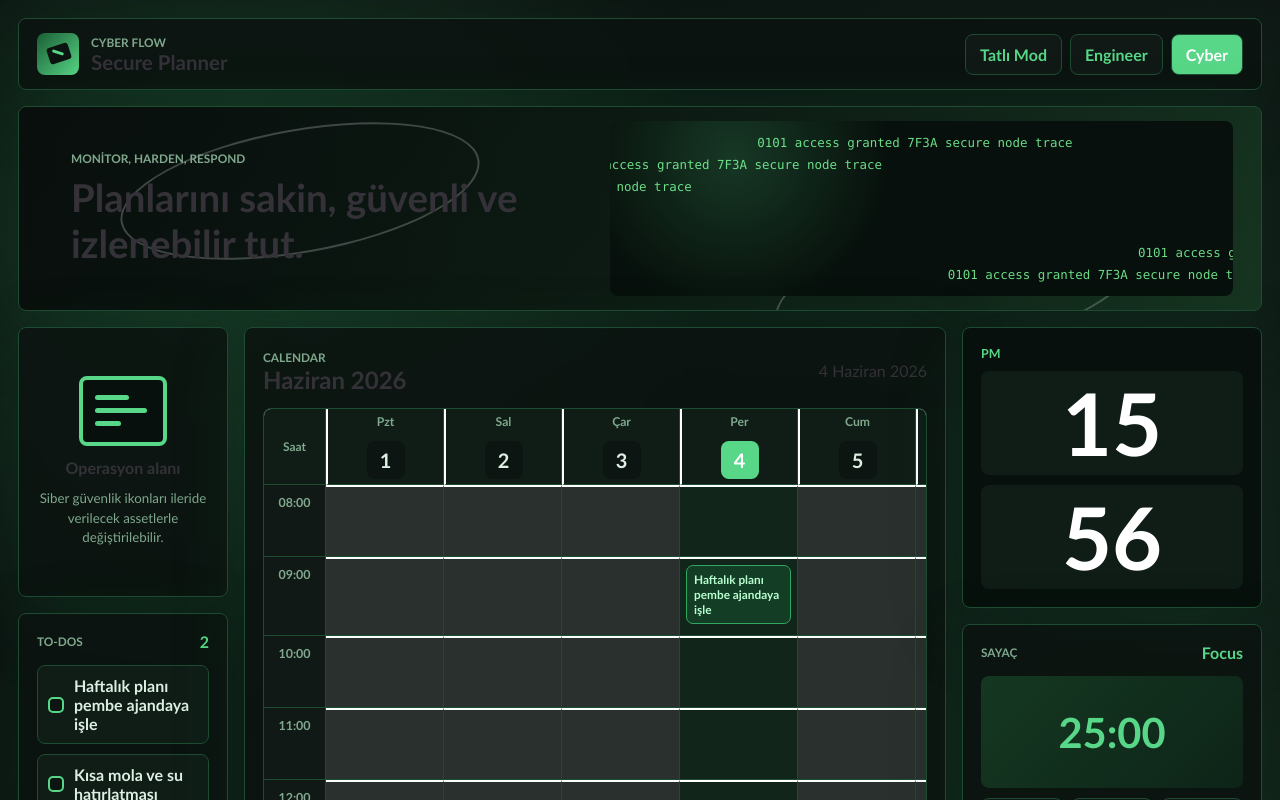
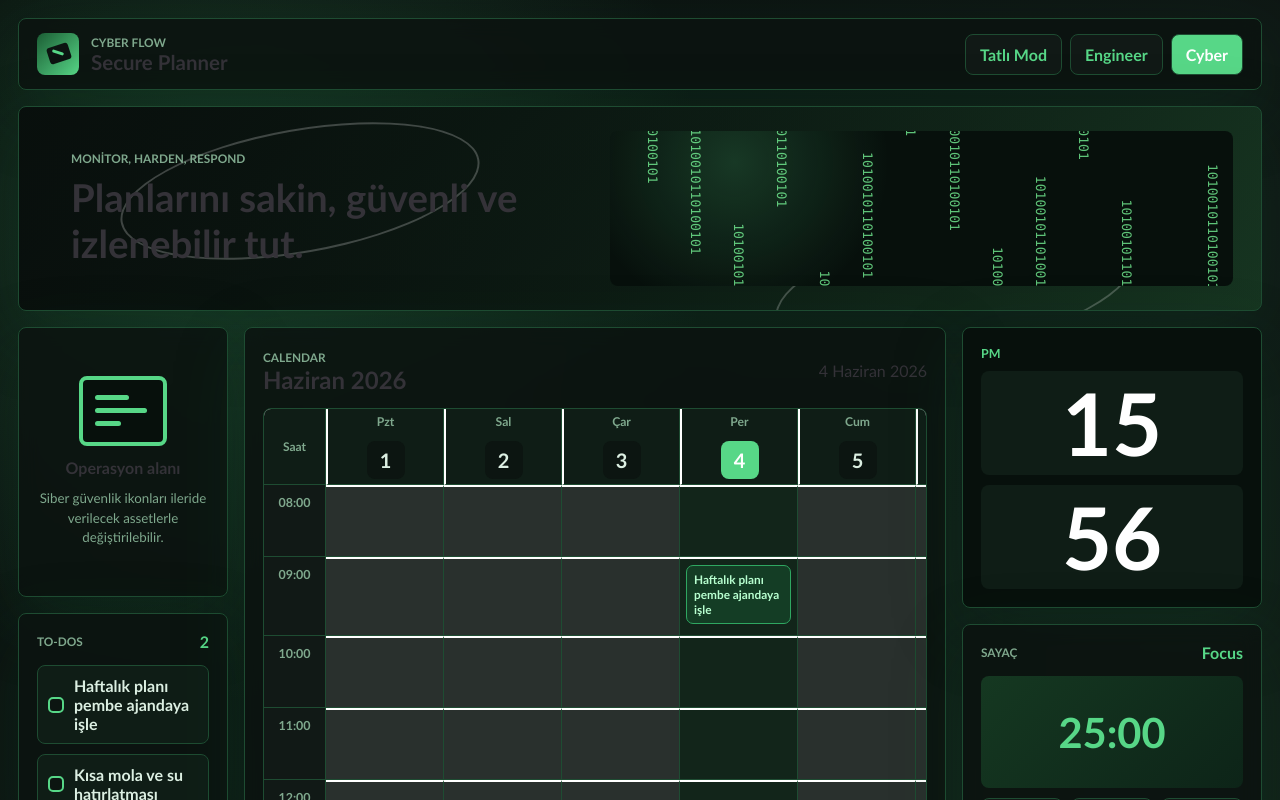
Before and after one commit to BlacxRabbit/Planner, a React (Vite) app: page / in a window 1280 px wide. Both pictures are taken after a click on the button "Cyber". Shown: the top 800 px of the page. Built offline with nearby package versions, Linux system fonts and the light colour scheme.

Commit message:
Tune engineer and cyber themes

```diff
--- a/src/main.jsx
+++ b/src/main.jsx
@@ -493,8 +493,8 @@ function ThemeVisual({ theme }) {
   if (theme === "cyber") {
     return (
       <div className="cover-visual cyber-visual" aria-hidden="true">
-        {Array.from({ length: 7 }, (_, index) => (
-          <span key={index}>0101 access granted 7F3A secure node trace</span>
+        {Array.from({ length: 14 }, (_, index) => (
+          <span key={index}>1010010110100101</span>
         ))}
       </div>
     );
--- a/src/styles.css
+++ b/src/styles.css
@@ -70,32 +70,33 @@ button {
 }
 
 .theme-engineer {
-  --ink: #26313f;
-  --muted: #6d7b8a;
-  --line: #cfd9e3;
-  --pink-50: #eef4f8;
-  --pink-100: #dce8f1;
-  --pink-200: #9eb6cc;
-  --pink-400: #4f80a7;
-  --rose: #2d668d;
-  --cream: #f8fbfd;
-  --lilac: #dfe9f2;
-  --shadow: 0 22px 70px rgba(42, 74, 103, 0.14);
+  --ink: #e4edf4;
+  --muted: #94a8b8;
+  --line: #33485b;
+  --pink-50: #172432;
+  --pink-100: #23394b;
+  --pink-200: #6285a0;
+  --pink-400: #7fa6c4;
+  --rose: #9cc4df;
+  --cream: #111b25;
+  --lilac: #1b2f41;
+  --shadow: 0 22px 70px rgba(10, 24, 38, 0.28);
   --page-bg:
-    radial-gradient(circle at 18% 16%, rgba(155, 181, 203, 0.34), transparent 27%),
-    linear-gradient(135deg, #f7fafc 0%, #eef4f8 48%, #dce8f1 100%);
+    radial-gradient(circle at 18% 16%, rgba(127, 166, 196, 0.2), transparent 28%),
+    linear-gradient(135deg, #0d141c 0%, #162331 48%, #24394b 100%);
   --cover-bg:
-    linear-gradient(90deg, rgba(255, 255, 255, 0.88), rgba(238, 244, 248, 0.54)),
-    linear-gradient(135deg, #e4edf4, #b9cad8 48%, #f8fbfd);
-  --card-bg: rgba(255, 255, 255, 0.9);
-  --rail-bg: linear-gradient(180deg, rgba(238, 244, 248, 0.94), rgba(255, 255, 255, 0.86));
-  --header-bg: #eef4f8;
-  --cell-hover: #f2f7fa;
-  --pill-bg: #dfeaf2;
-  --pill-border: #b9cad8;
-  --pill-text: #244e6d;
+    linear-gradient(90deg, rgba(13, 20, 28, 0.82), rgba(35, 57, 75, 0.5)),
+    linear-gradient(135deg, #111b25, #24394b 48%, #0f1720);
+  --card-bg: rgba(20, 31, 42, 0.9);
+  --rail-bg: linear-gradient(180deg, rgba(23, 36, 50, 0.94), rgba(17, 27, 37, 0.88));
+  --header-bg: #1b2f41;
+  --cell-hover: #203648;
+  --pill-bg: #263f53;
+  --pill-border: #547b99;
+  --pill-text: #d5edf9;
   --clock-accent: #89b4d0;
-  --timer-bg: linear-gradient(135deg, #dce8f1, #edf3f7);
+  --timer-bg: linear-gradient(135deg, #203648, #111b25);
+  color-scheme: dark;
 }
 
 .theme-cyber {
@@ -360,16 +361,16 @@ button {
   grid-template-columns: 0.9fr 1.1fr;
   gap: 14px;
   padding: 14px;
-  background: rgba(248, 251, 253, 0.78);
+  background: rgba(13, 20, 28, 0.56);
 }
 
 .monitor-frame {
   display: grid;
   align-content: start;
   gap: 8px;
-  border: 2px solid #7896ad;
+  border: 2px solid #6f94af;
   border-radius: 8px;
-  background: #24313f;
+  background: #0f1720;
   padding: 12px;
   color: #cfe3f0;
   transition: transform 180ms ease;
@@ -403,12 +404,12 @@ button {
 .blueprint-grid {
   position: relative;
   min-height: 96px;
-  border: 1px solid rgba(79, 128, 167, 0.34);
+  border: 1px solid rgba(127, 166, 196, 0.42);
   border-radius: 8px;
   background:
-    linear-gradient(rgba(79, 128, 167, 0.18) 1px, transparent 1px),
-    linear-gradient(90deg, rgba(79, 128, 167, 0.18) 1px, transparent 1px),
-    rgba(255, 255, 255, 0.54);
+    linear-gradient(rgba(127, 166, 196, 0.22) 1px, transparent 1px),
+    linear-gradient(90deg, rgba(127, 166, 196, 0.22) 1px, transparent 1px),
+    rgba(15, 23, 32, 0.58);
   background-size: 18px 18px;
 }
 
@@ -416,7 +417,7 @@ button {
   position: absolute;
   width: 52px;
   height: 28px;
-  border: 2px solid #4f80a7;
+  border: 2px solid #89b4d0;
   border-radius: 8px;
 }
 
@@ -437,8 +438,8 @@ button {
 
 .cyber-visual {
   display: grid;
-  align-content: start;
-  gap: 7px;
+  grid-template-columns: repeat(14, 1fr);
+  gap: 8px;
   padding: 14px;
   background:
     radial-gradient(circle at 20% 20%, rgba(87, 215, 135, 0.2), transparent 30%),
@@ -448,35 +449,66 @@ button {
 .cyber-visual span {
   color: #7dff9d;
   font-family: Consolas, "Courier New", monospace;
-  font-size: 0.78rem;
-  opacity: 0.85;
-  white-space: nowrap;
-  transform: translateX(110%);
-  animation: streamCode 7s linear infinite;
+  font-size: 0.82rem;
+  line-height: 1.05;
+  opacity: 0.75;
+  overflow-wrap: anywhere;
+  text-align: center;
+  writing-mode: vertical-rl;
+  transform: translateY(-122%);
+  animation: streamCodeDown 13s linear infinite;
 }
 
 .cyber-visual span:nth-child(2) {
+  animation-delay: -3s;
+}
+
+.cyber-visual span:nth-child(3) {
+  animation-delay: -7s;
+}
+
+.cyber-visual span:nth-child(4) {
   animation-delay: -1s;
 }
 
-.cyber-visual span:nth-child(3) {
+.cyber-visual span:nth-child(5) {
+  animation-delay: -9s;
+}
+
+.cyber-visual span:nth-child(6) {
+  animation-delay: -4s;
+}
+
+.cyber-visual span:nth-child(7) {
+  animation-delay: -11s;
+}
+
+.cyber-visual span:nth-child(8) {
   animation-delay: -2s;
 }
 
-.cyber-visual span:nth-child(4) {
-  animation-delay: -3s;
+.cyber-visual span:nth-child(9) {
+  animation-delay: -8s;
 }
 
-.cyber-visual span:nth-child(5) {
-  animation-delay: -4s;
-}
-
-.cyber-visual span:nth-child(6) {
+.cyber-visual span:nth-child(10) {
   animation-delay: -5s;
 }
 
-.cyber-visual span:nth-child(7) {
+.cyber-visual span:nth-child(11) {
+  animation-delay: -12s;
+}
+
+.cyber-visual span:nth-child(12) {
   animation-delay: -6s;
+}
+
+.cyber-visual span:nth-child(13) {
+  animation-delay: -10s;
+}
+
+.cyber-visual span:nth-child(14) {
+  animation-delay: -4.5s;
 }
 
 .cover-text strong {
@@ -977,12 +1009,12 @@ input:focus {
   }
 }
 
-@keyframes streamCode {
+@keyframes streamCodeDown {
   from {
-    transform: translateX(112%);
+    transform: translateY(-122%);
   }
   to {
-    transform: translateX(-112%);
+    transform: translateY(122%);
   }
 }
 
```
